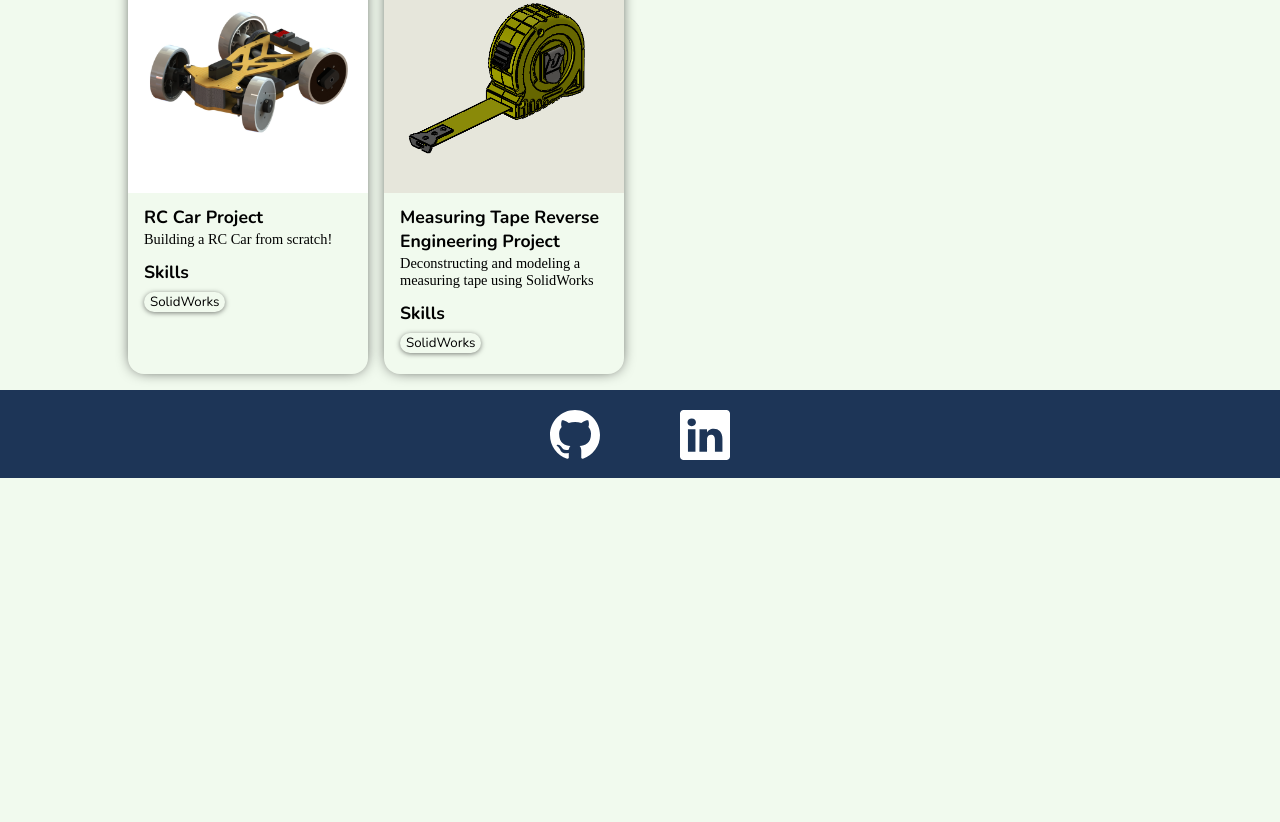
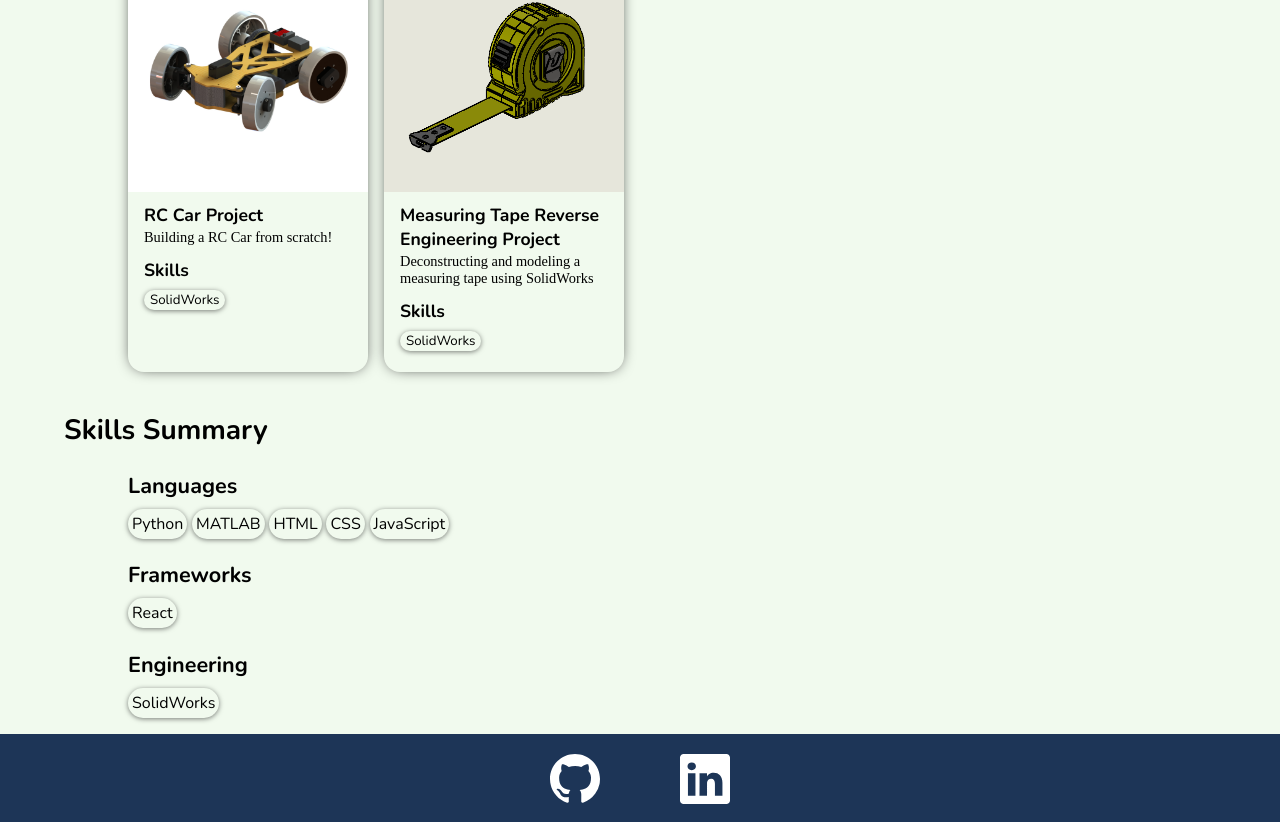
Before and after one commit to antnguyen000/antnguyen000.github.io, a React (Create React App) app: page / in a window 1280 px wide. Shown: the part 1248-2070 px from the top of the page. Before the commit the page ends 1726 px from the top, so only its background shows below. Built offline with nearby package versions, Linux system fonts and the light colour scheme; a web font is replaced by a local one.

Commit message:
Add skills summary section

```diff
--- a/src/components/Home.js
+++ b/src/components/Home.js
@@ -1,5 +1,6 @@
 import About from "./About"
 import Projects from "./Projects"
+import SkillsSummary from "./SkillsSummary"
 
 const Home = () => {
     return (
@@ -7,6 +8,7 @@ const Home = () => {
             <h1 className="title">Anthony's Portfolio</h1>
             <About></About>
             <Projects></Projects>
+            <SkillsSummary></SkillsSummary>
         </div>
     )
 }
--- /dev/null
+++ b/src/components/SkillsSummary.js
@@ -0,0 +1,31 @@
+const SkillsSummary = () => {
+    const languages = ["Python", "MATLAB", "HTML", "CSS", "JavaScript"]
+    const frameworks = ["React"]
+    const engineering = ["SolidWorks"]
+
+    return (
+        <div className="skills-summary">
+            <h2>Skills Summary</h2>
+            <h3 className="skills-summary-header">Languages</h3>
+            <div className="skills-block">
+                {languages.map((language) => (
+                    <div className="skills-button">{ language }</div>
+                ))}
+            </div>
+            <h3 className="skills-summary-header">Frameworks</h3>
+            <div className="skills-block">
+                {frameworks.map((framework) => (
+                    <div className="skills-button">{ framework }</div>
+                ))}
+            </div>
+            <h3 className="skills-summary-header">Engineering</h3>
+            <div className="skills-block">
+                {engineering.map((tool) => (
+                    <div className="skills-button">{ tool }</div>
+                ))}
+            </div>
+        </div>
+    )
+}
+
+export default SkillsSummary
--- a/src/index.css
+++ b/src/index.css
@@ -15,6 +15,7 @@ h1 {
 
 h2 {
   font-size: 1.75rem;
+  margin-bottom: .75rem;
 }
 
 h3 {
@@ -187,6 +188,31 @@ p {
   background-color: #f1faee;
 }
 
+/* Skills Summary */
+.skills-summary {
+  padding-left: 4rem;
+  margin-bottom: 1rem;
+}
+
+.skills-summary-header {
+  padding-left: 4rem;
+  margin-bottom: .5rem;
+}
+
+.skills-block {
+  padding-left: 4rem;
+  display: flex;
+}
+
+.skills-button {
+  margin-right: .3rem;
+  padding: .25rem;
+  border: 0;
+  box-shadow: 0 1px 5px rgb(0 0 0 / 50%);
+  border-radius: 1rem;
+  background-color: #f1faee;
+}
+
 
 /* Footer */
 .footer {
```
